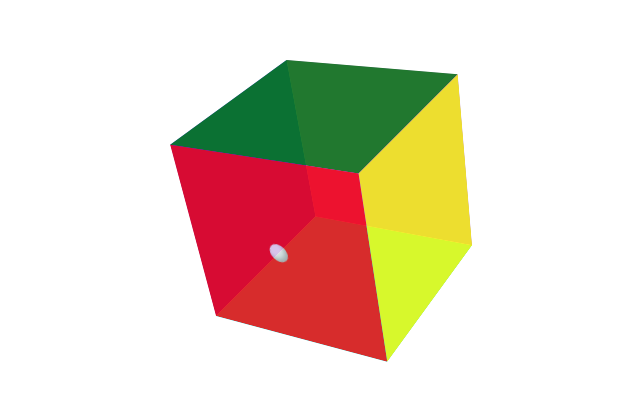
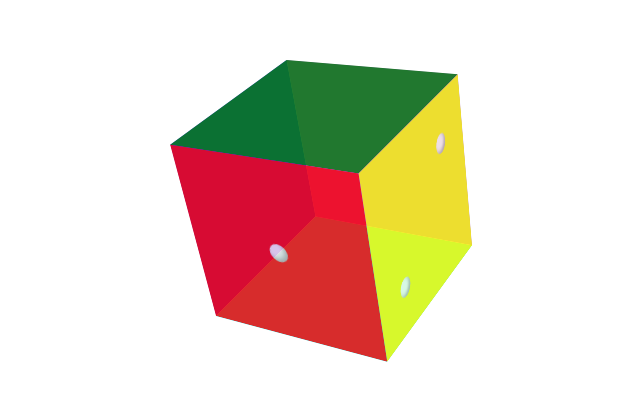
Before and after one commit to dwaps/tutos, a plain HTML site: page index.html in a window 1280 px wide. Shown: the part 201-602 px from the top of the page, 307-947 px from the left. Drawn offline with Linux system fonts and the light colour scheme.

Commit message:
Ajout du chiffre 2 sur le dé

```diff
--- a/index.css
+++ b/index.css
@@ -101,3 +101,11 @@ body {
         left: 50%;
         top: 50%;
     }
+    .cube .d-25-75 {
+        left: 25%;
+        top: 75%;
+    }
+   .cube .d-75-25 {
+        left: 75%;
+        top: 25%;
+    }
--- a/index.html
+++ b/index.html
@@ -15,7 +15,10 @@
                 <span class="n1">
                     <span class="d-50-50"></span>
                 </span>
-                <span class="n2"></span>
+                <span class="n2">
+                    <span class="d-25-75"></span>
+                    <span class="d-75-25"></span>
+                </span>
                 <span class="n3"></span>
                 <span class="n4"></span>
                 <span class="n5"></span>
```
